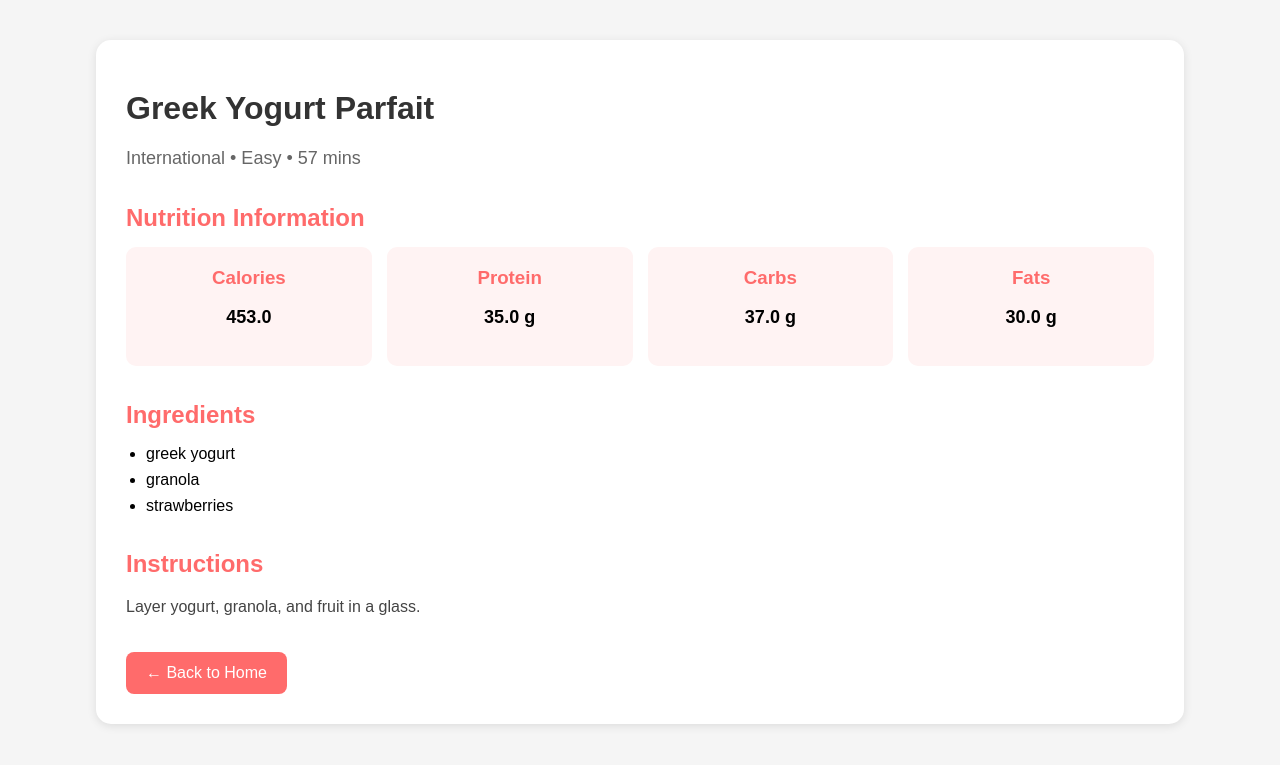
After one commit to shravani0804/cook-mate, a Django app: page /recipe/648/ in a window 1280 px wide. The commit adds this page. Shown: the top 765 px of the page. Run offline with Django 5.2, Linux system fonts and the light colour scheme; data comes from the database, SQL or seed files in the repository; both versions use the stored data as it was after the commit.

Commit message:
added features

```diff
--- a/cookmate/recipes/admin.py
+++ b/cookmate/recipes/admin.py
@@ -6,7 +6,8 @@ from .models import (
     Score,
     ShoppingList,
     SearchHistory,
-    IngredientAlias
+    IngredientAlias,
+    Favorite,
 )
 
 @admin.register(Recipe)
@@ -19,7 +20,7 @@ admin.site.register(Nutrition)
 admin.site.register(Score)
 admin.site.register(ShoppingList)
 admin.site.register(IngredientAlias)
-
+admin.site.register(Favorite)
 
 @admin.register(SearchHistory)
 class SearchHistoryAdmin(admin.ModelAdmin):
--- a/cookmate/recipes/models.py
+++ b/cookmate/recipes/models.py
@@ -16,6 +16,10 @@ class Recipe(models.Model):
     instructions = models.TextField()
     cooking_time = models.IntegerField()
     difficulty = models.CharField(max_length=50)
+    cuisine = models.CharField(
+    max_length=100,
+    null=True,
+    blank=True)
     image = models.ImageField(upload_to='recipe_images/', null=True, blank=True)
     user = models.ForeignKey(User, on_delete=models.CASCADE, null=True, blank=True)
     popularity_score = models.IntegerField(default=0)
@@ -41,6 +45,7 @@ class Score(models.Model):
     ease_score = models.FloatField()
     final_score = models.FloatField()
     popularity_score = models.IntegerField(default=0)
+
 
 
 # Shopping List Model
--- /dev/null
+++ b/cookmate/recipes/templates/recipe_detail.html
@@ -0,0 +1,250 @@
+<!DOCTYPE html>
+<html lang="en">
+
+<head>
+
+    <meta charset="UTF-8">
+
+    <meta name="viewport"
+          content="width=device-width, initial-scale=1.0">
+
+    <title>{{ recipe.name }}</title>
+
+    <style>
+
+        body {
+
+            font-family: Arial, sans-serif;
+            background: #f5f5f5;
+            margin: 0;
+            padding: 0;
+        }
+
+        .container {
+
+            width: 85%;
+            margin: 40px auto;
+        }
+
+        .recipe-box {
+
+            background: white;
+            padding: 30px;
+            border-radius: 15px;
+            box-shadow: 0 2px 10px rgba(0,0,0,0.1);
+        }
+
+        .recipe-image {
+
+            width: 100%;
+            height: 400px;
+            object-fit: cover;
+            border-radius: 15px;
+        }
+
+        h1 {
+
+            margin-top: 20px;
+            color: #333;
+        }
+
+        .meta {
+
+            margin-top: 10px;
+            color: #666;
+            font-size: 18px;
+        }
+
+        .section {
+
+            margin-top: 35px;
+        }
+
+        .section h2 {
+
+            color: #ff6b6b;
+            margin-bottom: 15px;
+        }
+
+        ul {
+
+            padding-left: 20px;
+        }
+
+        li {
+
+            margin-bottom: 8px;
+        }
+
+        .nutrition-grid {
+
+            display: grid;
+            grid-template-columns: repeat(4, 1fr);
+            gap: 15px;
+        }
+
+        .nutrition-card {
+
+            background: #fff3f3;
+            padding: 20px;
+            border-radius: 10px;
+            text-align: center;
+        }
+
+        .nutrition-card h3 {
+
+            margin: 0;
+            color: #ff6b6b;
+        }
+
+        .nutrition-card p {
+
+            font-size: 18px;
+            font-weight: bold;
+        }
+
+        .instructions {
+
+            line-height: 1.8;
+            color: #444;
+        }
+
+        .back-btn {
+
+            display: inline-block;
+            margin-top: 30px;
+            padding: 12px 20px;
+            background: #ff6b6b;
+            color: white;
+            text-decoration: none;
+            border-radius: 8px;
+        }
+
+        .back-btn:hover {
+
+            background: #ff4f4f;
+        }
+
+    </style>
+
+</head>
+
+<body>
+
+    <div class="container">
+
+        <div class="recipe-box">
+
+            {% if recipe.image %}
+
+                <img
+                    src="{{ recipe.image.url }}"
+                    class="recipe-image"
+                >
+
+            {% endif %}
+
+            <h1>{{ recipe.name }}</h1>
+
+            <div class="meta">
+
+                {{ recipe.cuisine }}
+                •
+                {{ recipe.difficulty }}
+                •
+                {{ recipe.cooking_time }} mins
+
+            </div>
+
+            <div class="section">
+
+                <h2>Nutrition Information</h2>
+
+                {% if nutrition %}
+
+                    <div class="nutrition-grid">
+
+                        <div class="nutrition-card">
+
+                            <h3>Calories</h3>
+
+                            <p>{{ nutrition.calories }}</p>
+
+                        </div>
+
+                        <div class="nutrition-card">
+
+                            <h3>Protein</h3>
+
+                            <p>{{ nutrition.protein }} g</p>
+
+                        </div>
+
+                        <div class="nutrition-card">
+
+                            <h3>Carbs</h3>
+
+                            <p>{{ nutrition.carbs }} g</p>
+
+                        </div>
+
+                        <div class="nutrition-card">
+
+                            <h3>Fats</h3>
+
+                            <p>{{ nutrition.fats }} g</p>
+
+                        </div>
+
+                    </div>
+
+                {% endif %}
+
+            </div>
+
+            <div class="section">
+
+                <h2>Ingredients</h2>
+
+                <ul>
+
+                    {% for ingredient in recipe.ingredients.all %}
+
+                        <li>
+
+                            {{ ingredient.name }}
+
+                        </li>
+
+                    {% endfor %}
+
+                </ul>
+
+            </div>
+
+            <div class="section">
+
+                <h2>Instructions</h2>
+
+                <div class="instructions">
+
+                    {{ recipe.instructions }}
+
+                </div>
+
+            </div>
+
+            <a
+                href="/"
+                class="back-btn"
+            >
+                ← Back to Home
+            </a>
+
+        </div>
+
+    </div>
+
+</body>
+
+</html>
--- a/cookmate/recipes/urls.py
+++ b/cookmate/recipes/urls.py
@@ -38,4 +38,10 @@ path(
     views.add_to_shopping,
     name='add_to_shopping'
 ),
+
+path(
+    'recipe/<int:recipe_id>/',
+    views.recipe_detail,
+    name='recipe_detail'
+),
 ]
--- a/cookmate/recipes/views.py
+++ b/cookmate/recipes/views.py
@@ -378,3 +378,28 @@ def add_to_shopping(request, recipe_id):
                 )
 
     return redirect('/')
+
+def recipe_detail(request, recipe_id):
+
+    recipe = get_object_or_404(
+        Recipe,
+        id=recipe_id
+    )
+
+    nutrition = Nutrition.objects.filter(
+        recipe=recipe
+    ).first()
+
+    return render(
+
+        request,
+
+        'recipe_detail.html',
+
+        {
+
+            'recipe': recipe,
+
+            'nutrition': nutrition
+        }
+    )
```
Also changed, not shown: cookmate/recipes/import_dataset.py (+86 -78 lines), cookmate/recipes/templates/home.html (+45 -5 lines), cookmate/db.sqlite3, cookmate/recipes/migrations/0012_score_cuisine.py (added), cookmate/recipes/migrations/0013_remove_score_cuisine_recipe_cuisine.py (added), 2 other files.
